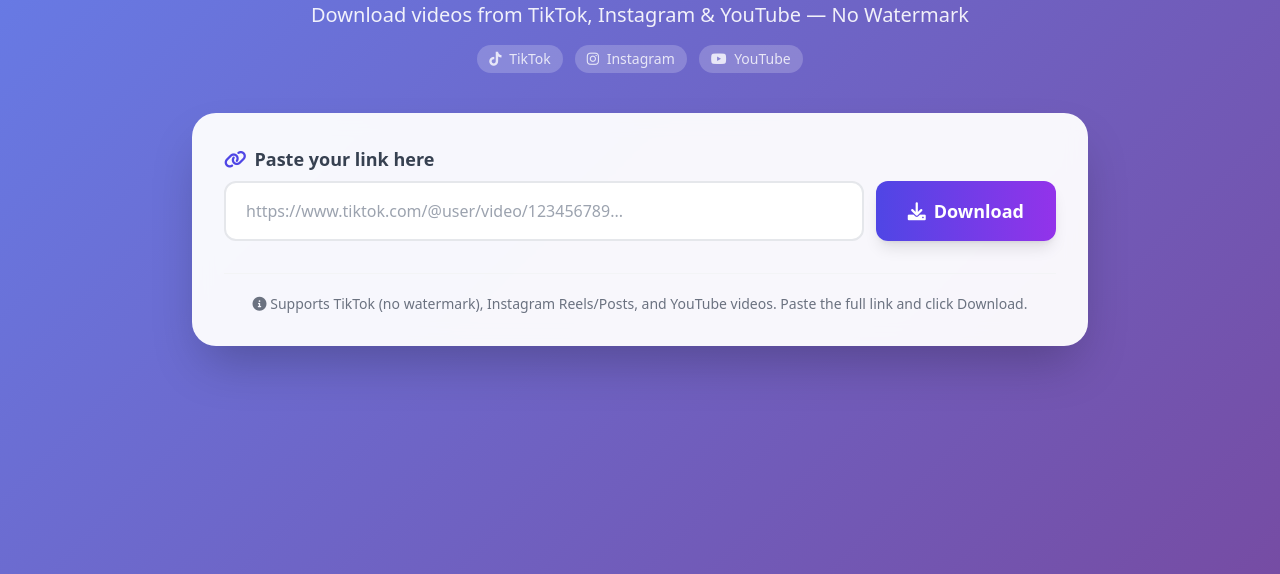
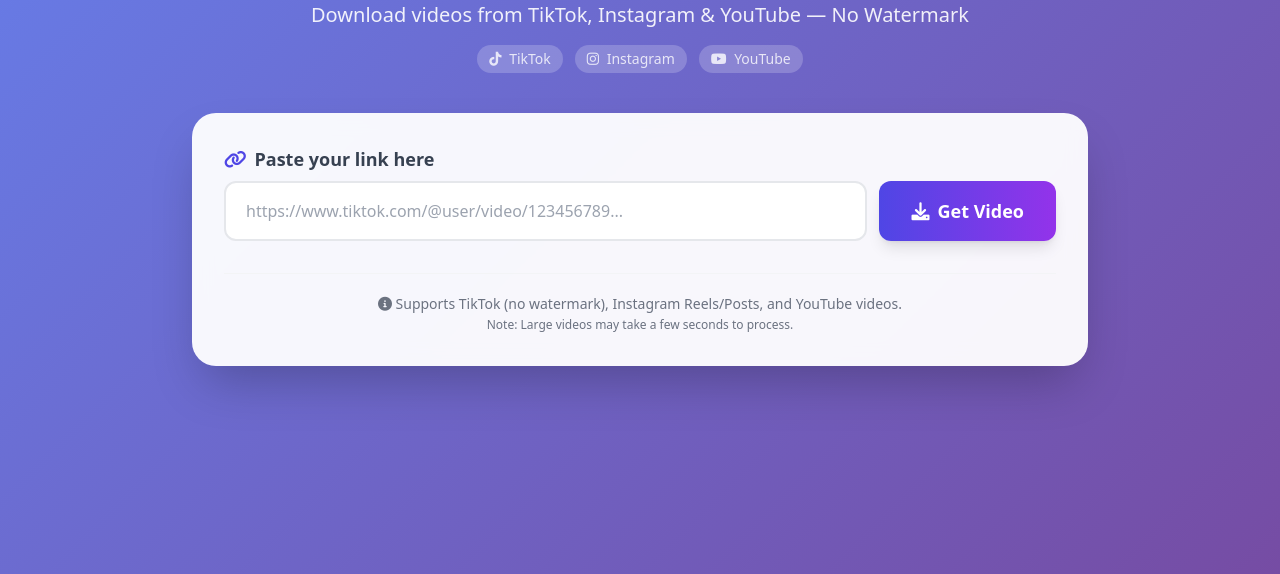
Before and after one commit to javedjabbar691-droid/JJ-Downloader, a Flask app: page / in a window 1280 px wide. Shown: the part 179-753 px from the top of the page. Run offline with Flask 3, Linux system fonts and the light colour scheme; some libraries are stand-ins or nearby versions.

Commit message:
Update index.html

```diff
--- a/templates/index.html
+++ b/templates/index.html
@@ -1,4 +1,3 @@
-<!-- templates/index.html -->
 <!DOCTYPE html>
 <html lang="en">
 <head>
@@ -40,6 +39,10 @@
         input:focus {
             box-shadow: 0 0 0 3px rgba(102, 126, 234, 0.3);
         }
+        /* Loading bar animation */
+        .download-progress {
+            transition: width 0.3s ease;
+        }
     </style>
 </head>
 <body class="font-sans antialiased p-4 md:p-8">
@@ -77,7 +80,7 @@
                     <button id="downloadBtn"
                             class="bg-gradient-to-r from-indigo-600 to-purple-600 hover:from-indigo-700 hover:to-purple-700 text-white font-bold py-4 px-8 rounded-xl transition duration-200 shadow-lg flex items-center justify-center gap-2 text-lg">
                         <i class="fas fa-download"></i>
-                        <span>Download</span>
+                        <span>Get Video</span>
                     </button>
                 </div>
                 <div id="errorMessage" class="mt-3 text-red-600 text-sm hidden"></div>
@@ -100,7 +103,7 @@
                     <div class="result-card bg-gray-50 rounded-xl overflow-hidden shadow-md">
                         <div class="md:flex">
                             <!-- Thumbnail -->
-                            <div id="thumbnailContainer" class="md:w-1/3 bg-gray-200 flex items-center justify-center">
+                            <div class="md:w-1/3 bg-gray-200 flex items-center justify-center">
                                 <img id="thumbnail" src="" alt="Video thumbnail" class="w-full h-auto object-cover">
                             </div>
                             <!-- Video Info + Save Button -->
@@ -115,8 +118,14 @@
                                         class="inline-flex items-center justify-center gap-2 bg-green-600 hover:bg-green-700 text-white font-semibold py-3 px-6 rounded-lg transition duration-200 shadow text-center">
                                     <i class="fas fa-save"></i> Save Video
                                 </button>
+                                <div id="downloadProgress" class="mt-3 hidden">
+                                    <div class="bg-gray-200 rounded-full h-2 overflow-hidden">
+                                        <div class="bg-green-600 h-2 download-progress" style="width: 0%"></div>
+                                    </div>
+                                    <p class="text-xs text-gray-500 mt-1 text-center">Downloading... please wait</p>
+                                </div>
                                 <p class="text-xs text-gray-400 mt-3">
-                                    <i class="fas fa-shield-alt"></i> Video will be downloaded to your device
+                                    <i class="fas fa-shield-alt"></i> Direct download to your device
                                 </p>
                             </div>
                         </div>
@@ -126,7 +135,8 @@
 
             <!-- Info note -->
             <div class="mt-8 text-center text-gray-500 text-sm border-t border-gray-100 pt-5">
-                <i class="fas fa-info-circle"></i> Supports TikTok (no watermark), Instagram Reels/Posts, and YouTube videos. Paste the full link and click Download.
+                <i class="fas fa-info-circle"></i> Supports TikTok (no watermark), Instagram Reels/Posts, and YouTube videos. <br>
+                <span class="text-xs">Note: Large videos may take a few seconds to process.</span>
             </div>
         </div>
     </div>
@@ -141,15 +151,25 @@
         const videoTitleSpan = document.getElementById('videoTitle');
         const videoDurationSpan = document.querySelector('#videoDuration span');
         const saveButton = document.getElementById('saveButton');
+        const downloadProgress = document.getElementById('downloadProgress');
+        const progressBar = document.querySelector('.download-progress');
 
         let currentVideoId = null;
 
         // Utility to show/hide error
-        function showError(msg) {
+        function showError(msg, isSuccess = false) {
             errorMessageDiv.textContent = msg;
             errorMessageDiv.classList.remove('hidden');
+            if (isSuccess) {
+                errorMessageDiv.classList.add('bg-green-100', 'text-green-700', 'p-2', 'rounded', 'border', 'border-green-200');
+                errorMessageDiv.classList.remove('text-red-600');
+            } else {
+                errorMessageDiv.classList.remove('bg-green-100', 'text-green-700', 'p-2', 'rounded', 'border', 'border-green-200');
+                errorMessageDiv.classList.add('text-red-600');
+            }
             setTimeout(() => {
                 errorMessageDiv.classList.add('hidden');
+                errorMessageDiv.classList.remove('bg-green-100', 'text-green-700', 'p-2', 'rounded', 'border', 'border-green-200');
             }, 6000);
         }
 
@@ -164,10 +184,12 @@
             resultsContainer.classList.add('hidden');
             loadingSpinner.classList.add('hidden');
             errorMessageDiv.classList.add('hidden');
+            downloadProgress.classList.add('hidden');
             thumbnailImg.src = '';
             videoTitleSpan.textContent = '';
             videoDurationSpan.textContent = '';
             currentVideoId = null;
+            if (progressBar) progressBar.style.width = '0%';
         }
 
         async function handleDownload() {
@@ -238,29 +260,31 @@
                 return;
             }
 
+            // Show progress bar
+            downloadProgress.classList.remove('hidden');
+            progressBar.style.width = '30%';
+
             // Show loading state on button
             const originalText = saveButton.innerHTML;
-            saveButton.innerHTML = '<i class="fas fa-spinner spinner"></i> Downloading...';
+            saveButton.innerHTML = '<i class="fas fa-spinner spinner"></i> Preparing...';
             saveButton.disabled = true;
 
             try {
-                // Fetch the video file
-                const response = await fetch(`/save/${currentVideoId}`);
+                progressBar.style.width = '60%';
+
+                // Fetch the video file from proxy endpoint
+                const response = await fetch(`/proxy_download/${currentVideoId}`);
+
+                progressBar.style.width = '80%';
 
                 if (!response.ok) {
                     const error = await response.json();
                     throw new Error(error.error || 'Download failed');
                 }
 
-                // Create a blob from the response
-                const blob = await response.blob();
+                progressBar.style.width = '100%';
 
-                // Create download link
-                const downloadLink = document.createElement('a');
-                const url = window.URL.createObjectURL(blob);
-                downloadLink.href = url;
-
-                // Extract filename from Content-Disposition header or use title
+                // Get the filename from Content-Disposition header
                 const contentDisposition = response.headers.get('Content-Disposition');
                 let filename = 'video.mp4';
                 if (contentDisposition) {
@@ -270,6 +294,13 @@
                     }
                 }
 
+                // Create a blob from the response
+                const blob = await response.blob();
+
+                // Create download link and trigger download
+                const downloadLink = document.createElement('a');
+                const url = window.URL.createObjectURL(blob);
+                downloadLink.href = url;
                 downloadLink.setAttribute('download', filename);
                 document.body.appendChild(downloadLink);
                 downloadLink.click();
@@ -279,11 +310,19 @@
                 window.URL.revokeObjectURL(url);
 
                 // Show success message
-                showError('✓ Download started! Check your downloads folder.');
+                showError('✓ Download started! Check your downloads folder.', true);
+
+                // Reset progress after a delay
+                setTimeout(() => {
+                    downloadProgress.classList.add('hidden');
+                    progressBar.style.width = '0%';
+                }, 2000);
 
             } catch (err) {
                 console.error('Save error:', err);
-                showError('Failed to download video. Please try again.');
+                showError(err.message || 'Failed to download video. Please try again.');
+                downloadProgress.classList.add('hidden');
+                progressBar.style.width = '0%';
             } finally {
                 saveButton.innerHTML = originalText;
                 saveButton.disabled = false;
@@ -298,6 +337,11 @@
                 handleDownload();
             }
         });
+
+        // Clean up on page unload (optional)
+        window.addEventListener('beforeunload', () => {
+            // Any cleanup if needed
+        });
     </script>
 </body>
 </html>
```
